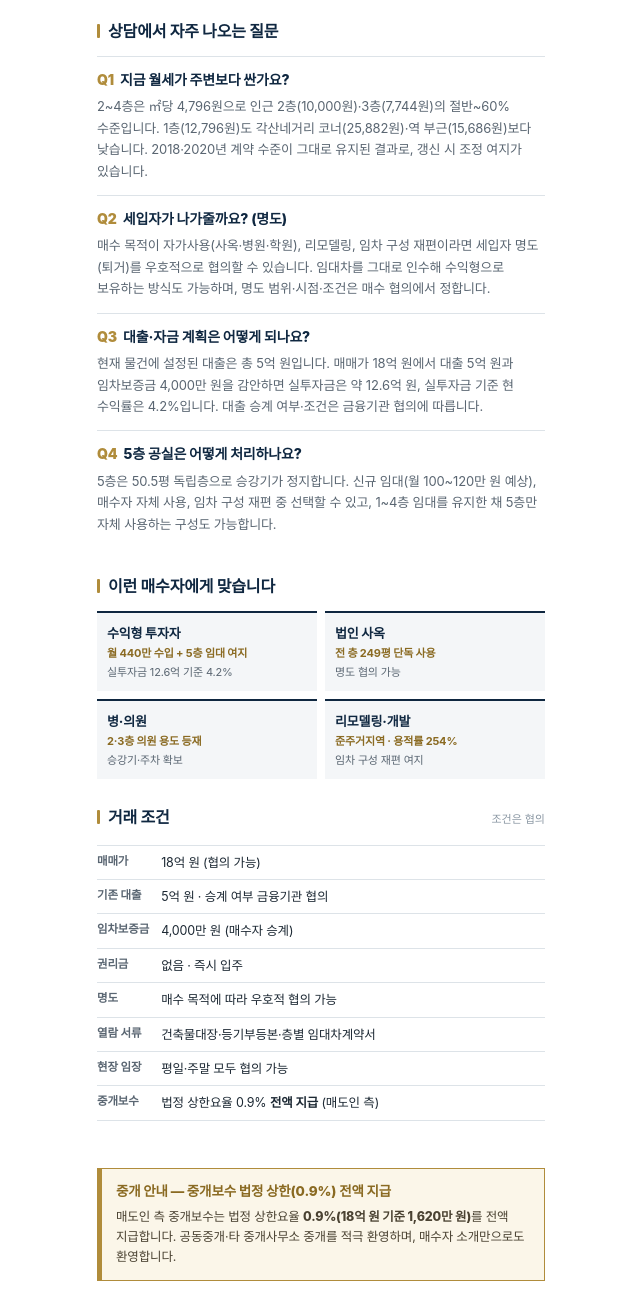
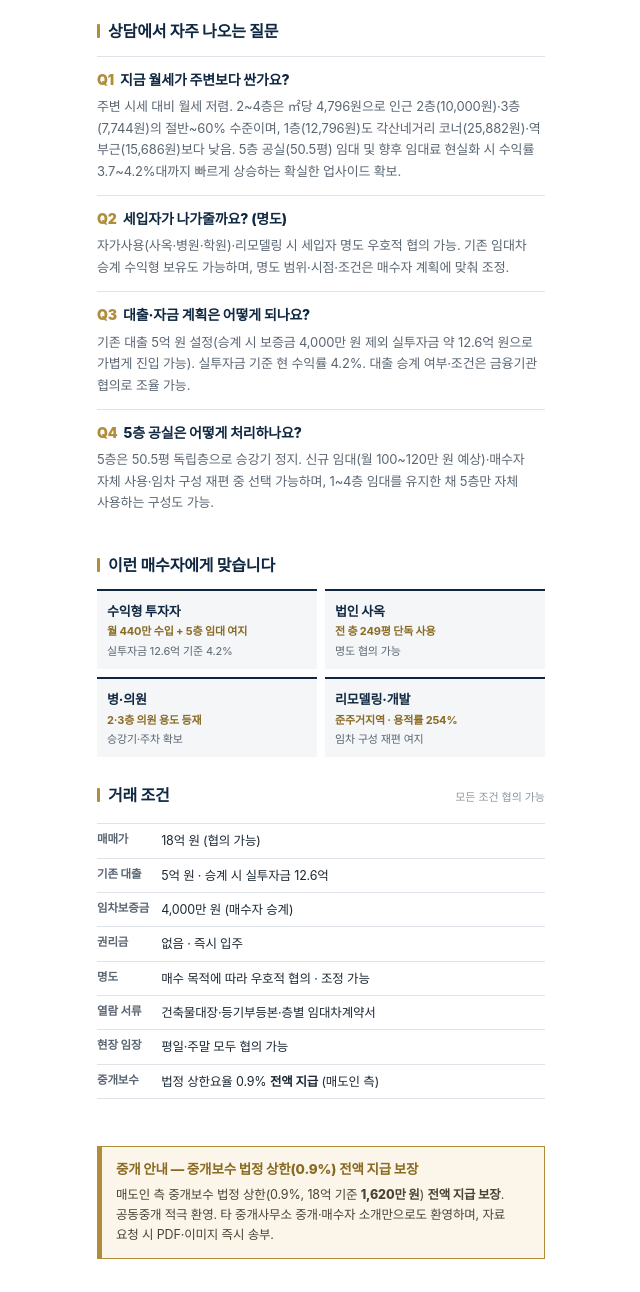
Before and after one commit to SoonYoungHwang/js-playground, a plain HTML site: page index.html in a window 1280 px wide. Shown: the part 2871-4163 px from the top of the page, without its empty margins (319-959 px from the left). Drawn offline with Linux system fonts and the light colour scheme.

Commit message:
프로모션 문구 세일즈 톤(다나까·명사형)으로 다듬기

```diff
--- a/index.html
+++ b/index.html
@@ -281,19 +281,19 @@
     <h2>상담에서 자주 나오는 질문</h2>
     <div class="qa">
       <div class="q"><i>Q1</i>지금 월세가 주변보다 싼가요?</div>
-      <p class="a">2~4층은 ㎡당 4,796원으로 인근 2층(10,000원)·3층(7,744원)의 절반~60% 수준입니다. 1층(12,796원)도 각산네거리 코너(25,882원)·역 부근(15,686원)보다 낮습니다. 2018·2020년 계약 수준이 그대로 유지된 결과로, 갱신 시 조정 여지가 있습니다.</p>
+      <p class="a">주변 시세 대비 월세 저렴. 2~4층은 ㎡당 4,796원으로 인근 2층(10,000원)·3층(7,744원)의 절반~60% 수준이며, 1층(12,796원)도 각산네거리 코너(25,882원)·역 부근(15,686원)보다 낮음. 5층 공실(50.5평) 임대 및 향후 임대료 현실화 시 수익률 3.7~4.2%대까지 빠르게 상승하는 확실한 업사이드 확보.</p>
     </div>
     <div class="qa">
       <div class="q"><i>Q2</i>세입자가 나가줄까요? (명도)</div>
-      <p class="a">매수 목적이 자가사용(사옥·병원·학원), 리모델링, 임차 구성 재편이라면 세입자 명도(퇴거)를 우호적으로 협의할 수 있습니다. 임대차를 그대로 인수해 수익형으로 보유하는 방식도 가능하며, 명도 범위·시점·조건은 매수 협의에서 정합니다.</p>
+      <p class="a">자가사용(사옥·병원·학원)·리모델링 시 세입자 명도 우호적 협의 가능. 기존 임대차 승계 수익형 보유도 가능하며, 명도 범위·시점·조건은 매수자 계획에 맞춰 조정.</p>
     </div>
     <div class="qa">
       <div class="q"><i>Q3</i>대출·자금 계획은 어떻게 되나요?</div>
-      <p class="a">현재 물건에 설정된 대출은 총 5억 원입니다. 매매가 18억 원에서 대출 5억 원과 임차보증금 4,000만 원을 감안하면 실투자금은 약 12.6억 원, 실투자금 기준 현 수익률은 4.2%입니다. 대출 승계 여부·조건은 금융기관 협의에 따릅니다.</p>
+      <p class="a">기존 대출 5억 원 설정(승계 시 보증금 4,000만 원 제외 실투자금 약 12.6억 원으로 가볍게 진입 가능). 실투자금 기준 현 수익률 4.2%. 대출 승계 여부·조건은 금융기관 협의로 조율 가능.</p>
     </div>
     <div class="qa">
       <div class="q"><i>Q4</i>5층 공실은 어떻게 처리하나요?</div>
-      <p class="a">5층은 50.5평 독립층으로 승강기가 정지합니다. 신규 임대(월 100~120만 원 예상), 매수자 자체 사용, 임차 구성 재편 중 선택할 수 있고, 1~4층 임대를 유지한 채 5층만 자체 사용하는 구성도 가능합니다.</p>
+      <p class="a">5층은 50.5평 독립층으로 승강기 정지. 신규 임대(월 100~120만 원 예상)·매수자 자체 사용·임차 구성 재편 중 선택 가능하며, 1~4층 임대를 유지한 채 5층만 자체 사용하는 구성도 가능.</p>
     </div>
   </section>
 
@@ -308,13 +308,13 @@
   </section>
 
   <section>
-    <h2>거래 조건<span class="note">조건은 협의</span></h2>
+    <h2>거래 조건<span class="note">모든 조건 협의 가능</span></h2>
     <dl class="specs">
       <dt>매매가</dt><dd>18억 원 (협의 가능)</dd>
-      <dt>기존 대출</dt><dd>5억 원 · 승계 여부 금융기관 협의</dd>
+      <dt>기존 대출</dt><dd>5억 원 · 승계 시 실투자금 12.6억</dd>
       <dt>임차보증금</dt><dd>4,000만 원 (매수자 승계)</dd>
       <dt>권리금</dt><dd>없음 · 즉시 입주</dd>
-      <dt>명도</dt><dd>매수 목적에 따라 우호적 협의 가능</dd>
+      <dt>명도</dt><dd>매수 목적에 따라 우호적 협의 · 조정 가능</dd>
       <dt>열람 서류</dt><dd>건축물대장·등기부등본·층별 임대차계약서</dd>
       <dt>현장 임장</dt><dd>평일·주말 모두 협의 가능</dd>
       <dt>중개보수</dt><dd>법정 상한요율 0.9% <b>전액 지급</b> (매도인 측)</dd>
@@ -323,8 +323,8 @@
 
   <section>
     <div class="fee">
-      <div class="t">중개 안내 — 중개보수 법정 상한(0.9%) 전액 지급</div>
-      <p>매도인 측 중개보수는 법정 상한요율 <b>0.9%(18억 원 기준 1,620만 원)</b>를 전액 지급합니다. 공동중개·타 중개사무소 중개를 적극 환영하며, 매수자 소개만으로도 환영합니다.</p>
+      <div class="t">중개 안내 — 중개보수 법정 상한(0.9%) 전액 지급 보장</div>
+      <p>매도인 측 중개보수 법정 상한(0.9%, 18억 기준 <b>1,620만 원</b>) <b>전액 지급 보장</b>. 공동중개 적극 환영. 타 중개사무소 중개·매수자 소개만으로도 환영하며, 자료 요청 시 PDF·이미지 즉시 송부.</p>
     </div>
   </section>
 
@@ -342,7 +342,7 @@
 
 <div class="wrap">
   <footer>
-    ※ 면적·용도는 건축물대장 기준이며, 임대 조건은 2026년 11월 현재 임차 기준입니다. 수익률은 명목 기준 추정치로 관리·수선·세금 및 공실 변동에 따라 달라질 수 있습니다. 세부 권리관계와 거래 조건은 매수자 실사와 협의에 따릅니다.
+    ※ 면적·용도는 건축물대장 기준, 임대 조건은 2026년 11월 현재 임차 기준. 수익률은 명목 기준 추정치로 관리·수선·세금 및 공실 변동에 따라 달라질 수 있음. 세부 권리관계·거래 조건은 매수자 실사 후 조정 가능.
   </footer>
 </div>
 
```
